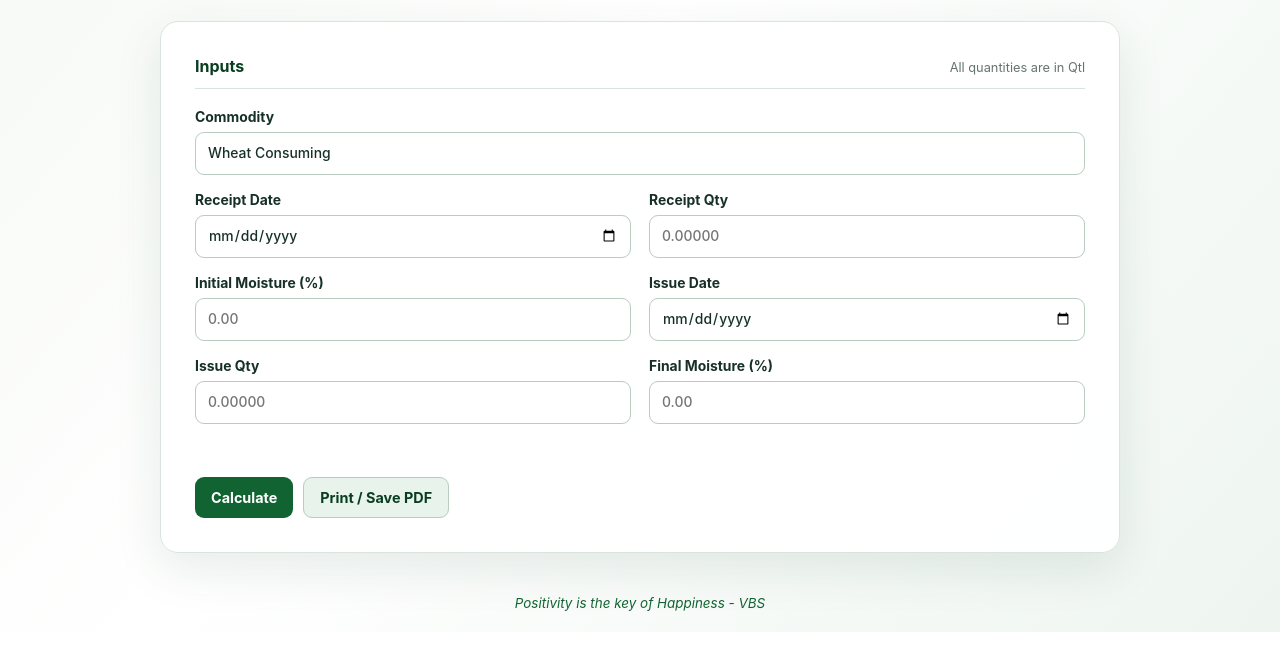
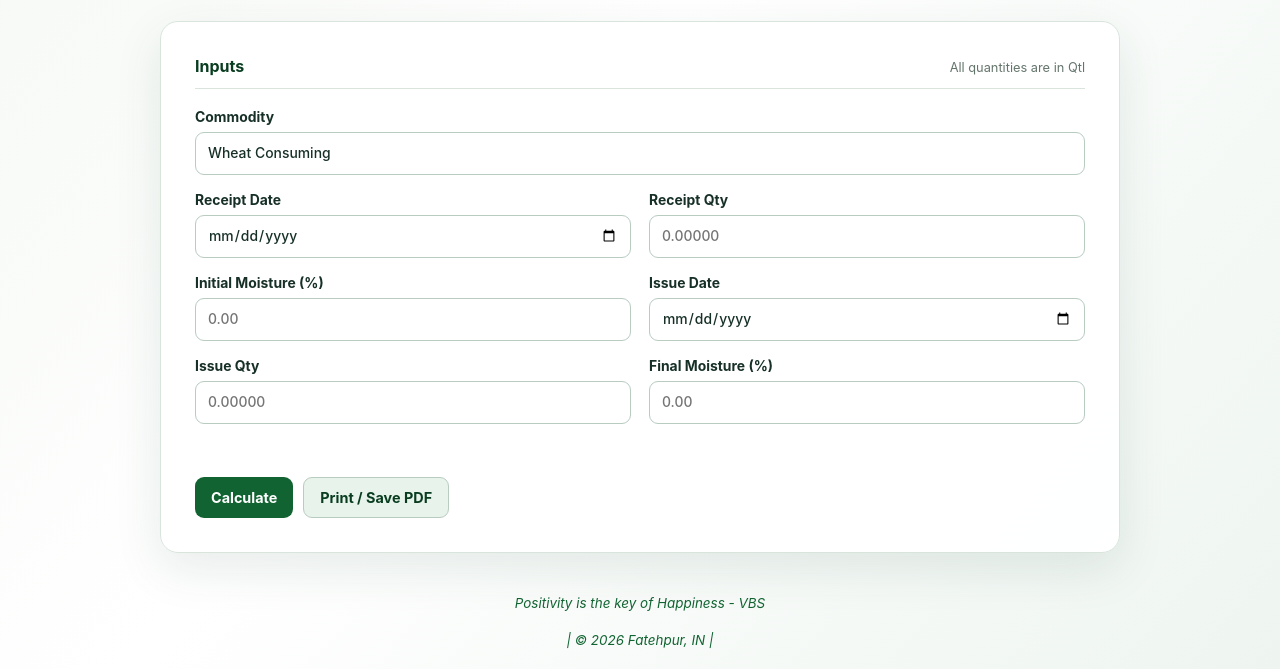
Before and after one commit to vipininfci/Calculator, a plain HTML site: page index.html in a window 1280 px wide. Shown: the part 249-918 px from the top of the page. Before the commit the page ends 881 px from the top, so only its background shows below. Drawn offline with Linux system fonts and the light colour scheme.

Commit message:
Add copyright notice to footer in index.html

```diff
--- a/index.html
+++ b/index.html
@@ -66,6 +66,7 @@
     </section>
   </main>
   <footer>Positivity is the key of Happiness - VBS</footer>
+  <footer>| © 2026 Fatehpur, IN | </footer>
   <script src="app.js"></script>
 </body>
 </html>
```
